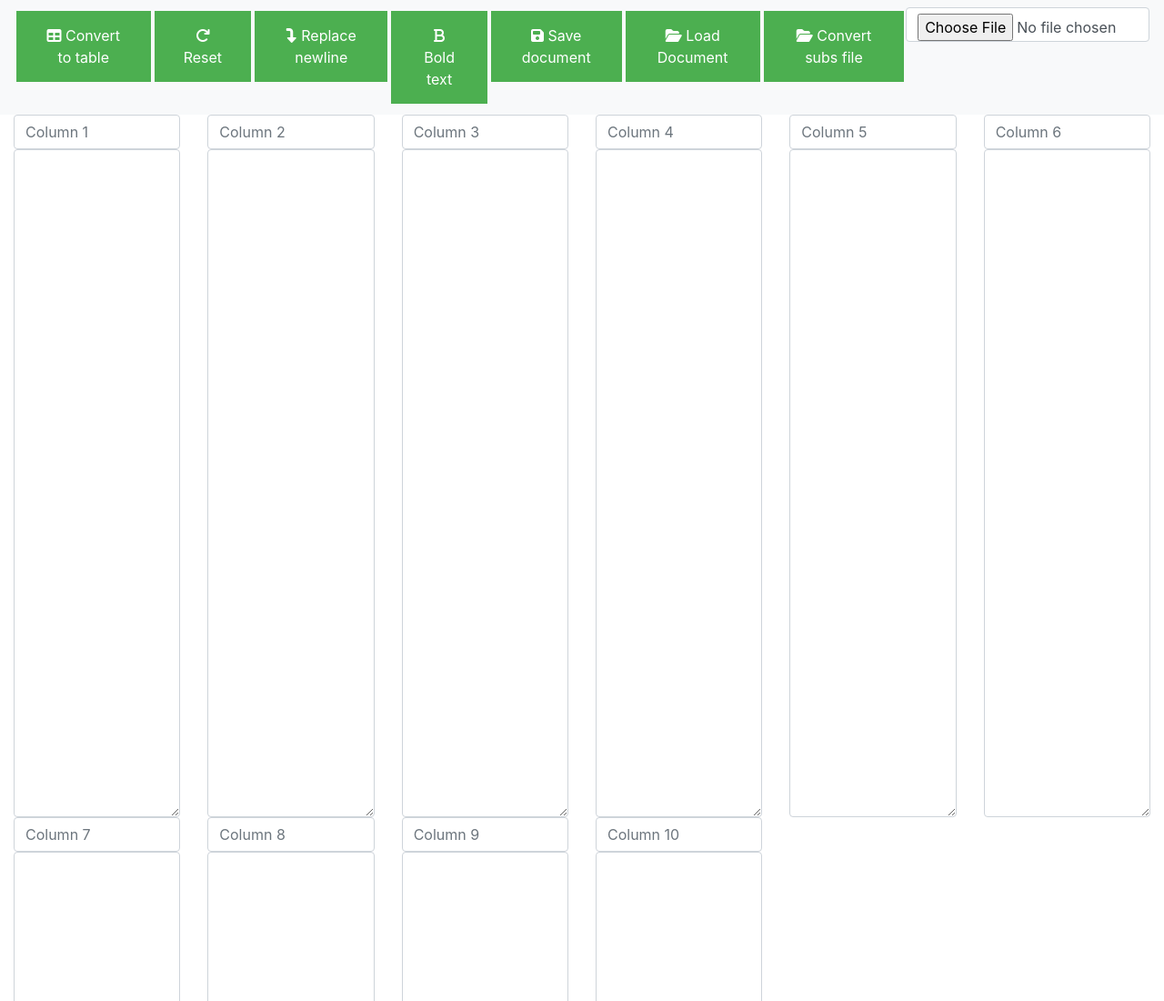
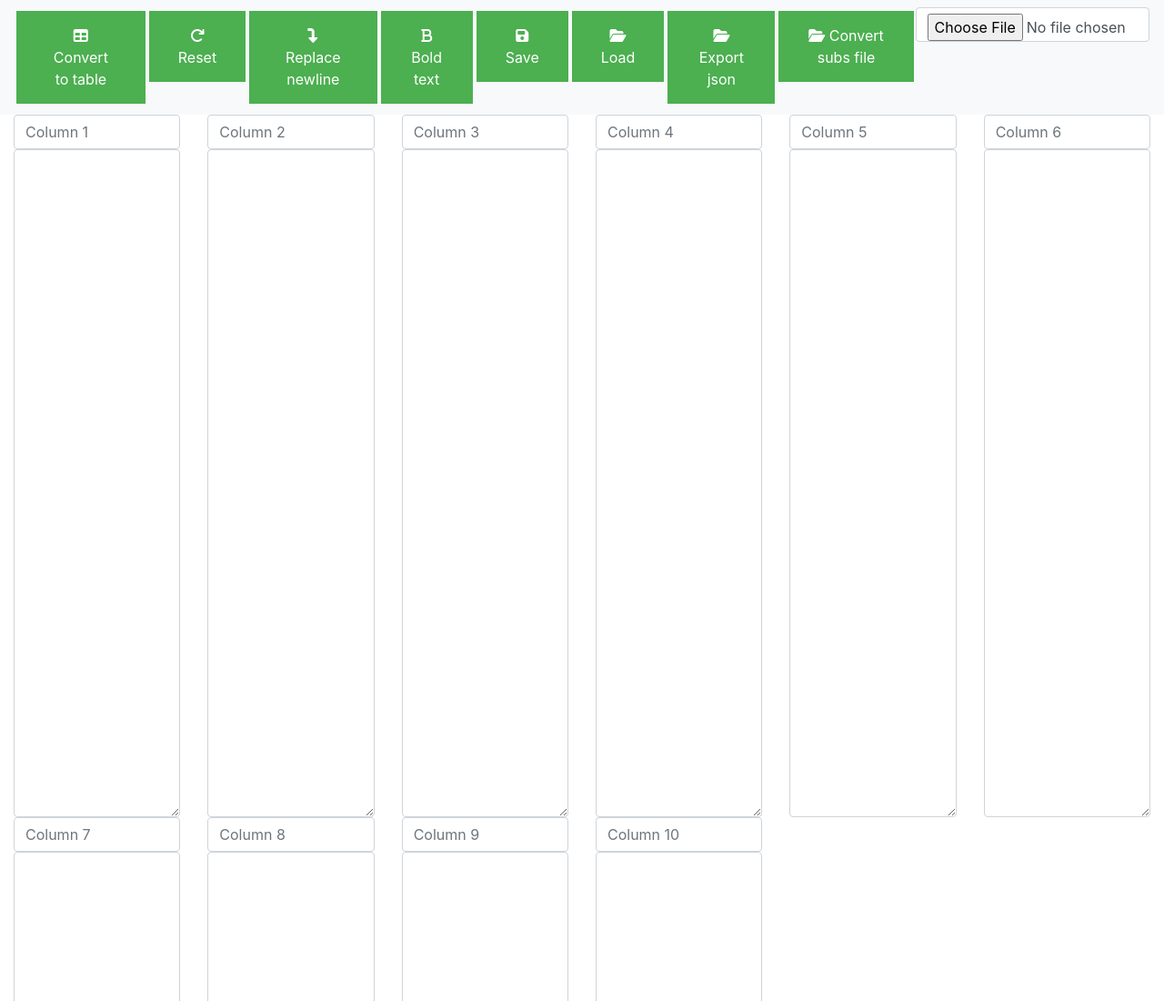
Before and after one commit to nocoldiz/a-linement, a plain HTML site: page index.html in a window 1280 px wide. Shown: the top 1100 px of the page at 91% size. Drawn offline with nearby package versions, Linux system fonts and the light colour scheme.

Commit message:
Add files via upload

```diff
--- a/index.html
+++ b/index.html
@@ -239,6 +239,8 @@
             }
             // External file conversion
             $("#convertisub").click(function () {
+                $("#conversionTable tbody").empty();
+
                 try {
                     var lines = loadedFile.split("\n");
 
@@ -339,6 +341,8 @@
                         // splitElement.unshift(headerElement);
                         $("#textarea" + i).val("");
                         $("#tableArea").empty();
+                        $("#conversionTable tbody").empty();
+
                     }
                 } else {
                 }
@@ -477,17 +481,19 @@
         </li>
         <li class="nav-item">
             <button id="salva" type="submit" value="Salva"> <i class="fa-solid fa-floppy-disk"></i> Save
-                document</button>
+                </button>
         </li>
         <li class="nav-item">
-            <button id="carica" type="submit" value="Carica"> <i class="fas fa-folder-open"></i> Load Document</button>
+            <button id="carica" type="submit" value="Carica"> <i class="fas fa-folder-open"></i> Load</button>
         </li>
-
+        <li class="nav-item">
+            <button id="carica" type="submit" value="Carica"> <i class="fas fa-folder-open"></i> Export json</button>
+        </li>
         <li class="nav-item">
             <button id="convertisub" type="submit" value="Carica"> <i class="fas fa-folder-open"></i> Convert
                 subs file</button>
         </li>
-        <li> <input class="form-control" accept=".srt, .ass" type="file" id="fileinput">
+        <li> <input class="form-control" accept=".srt, .ass, .json" type="file" id="fileinput">
         </li>
 
 
```
